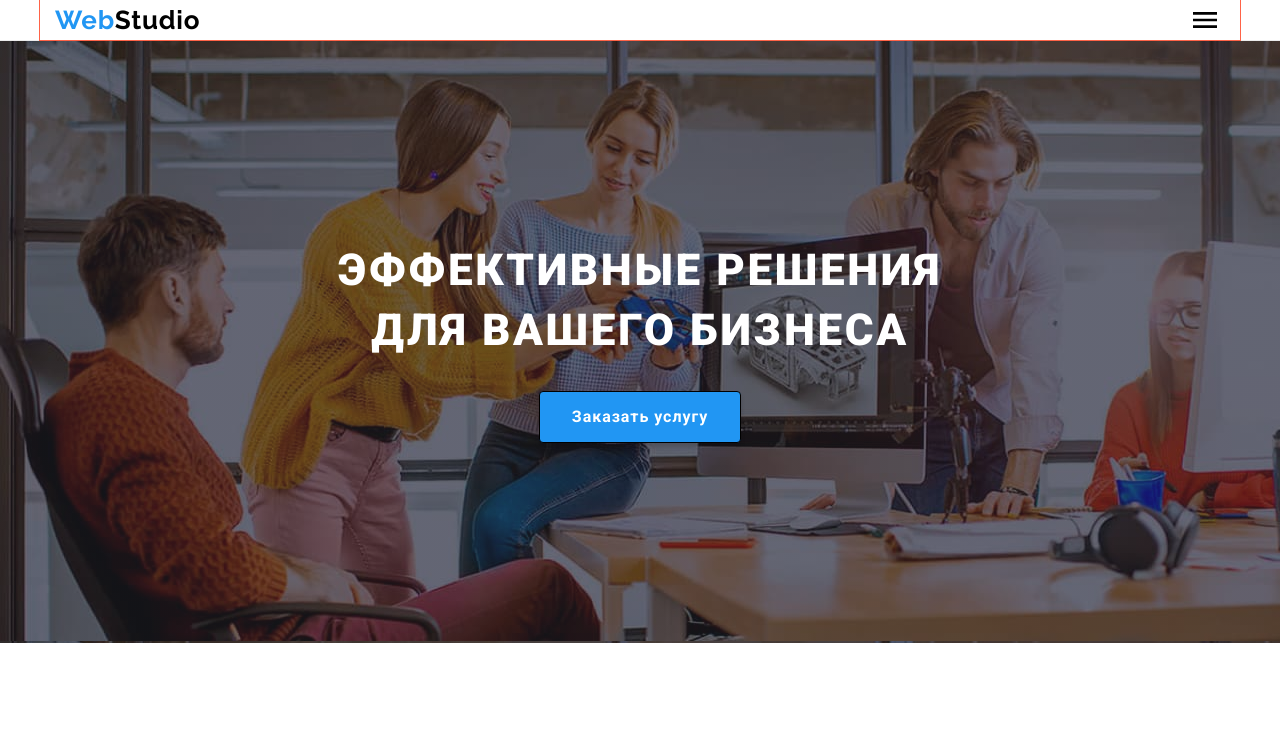
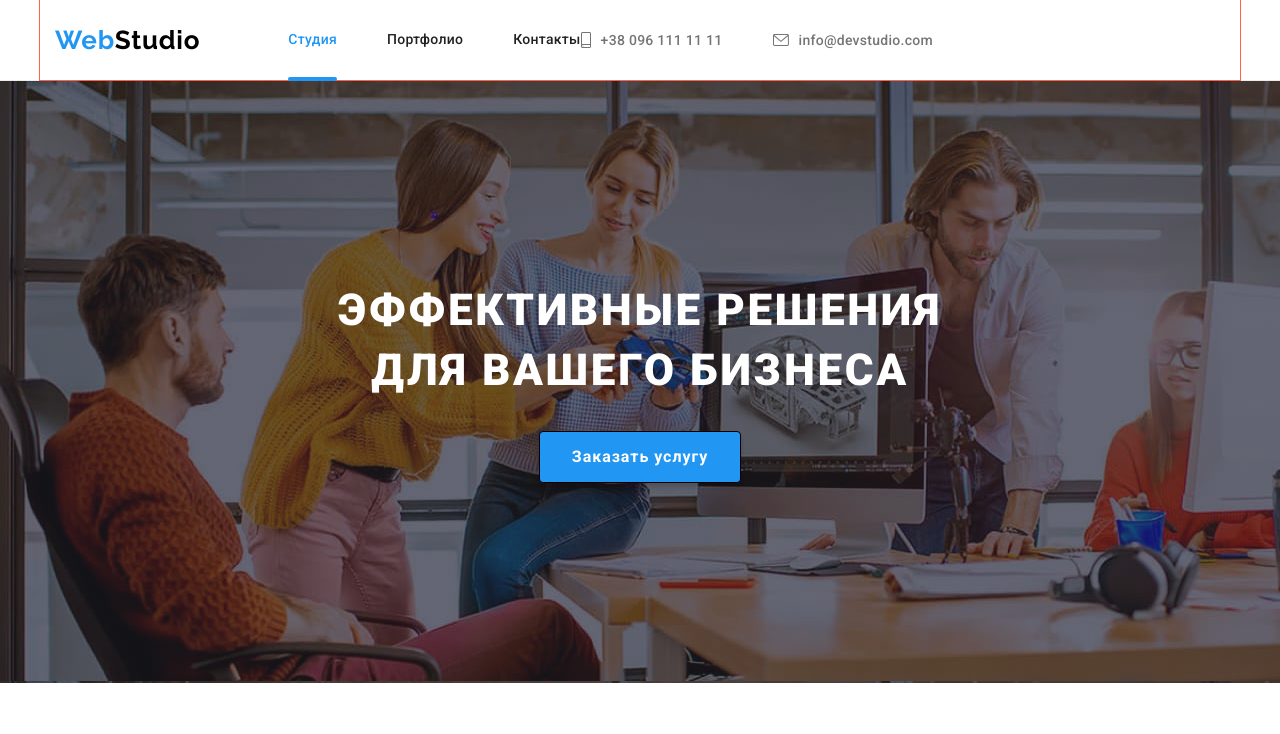
Before and after one commit to ASyrotenko/webstudio, a plain HTML site: page index.html in a window 1280 px wide. Shown: the top 734 px of the page. Drawn offline with nearby package versions, Linux system fonts and the light colour scheme.

Commit message:
Adaptive header-tablet (not end)

```diff
--- a/sass/components/header/_base.scss
+++ b/sass/components/header/_base.scss
@@ -5,7 +5,10 @@
 
 .header-container {
   display: flex;
-  justify-content: space-between;
+
+  @media screen and (max-width: 767px) {
+    justify-content: space-between;
+  }
 
   @media screen and (min-width: 768px) {
     align-items: center;
--- a/sass/components/header/_contacts.scss
+++ b/sass/components/header/_contacts.scss
@@ -1,4 +1,8 @@
 .contacts-list {
+  @media screen and (min-width: 768px) {
+    // margin-left: 96px;
+  }
+
   @media screen and (min-width: 1200px) {
     display: flex;
     gap: 50px;
--- a/sass/components/header/_menu-btn.scss
+++ b/sass/components/header/_menu-btn.scss
@@ -1,6 +1,10 @@
 .header__menu {
   display: flex;
   z-index: 1;
+
+  @media screen and (min-width: 768px) {
+    margin-left: 88px;
+  }
 }
 
 .menu-btn {
@@ -11,6 +15,10 @@
   padding: 0;
   border: none;
   z-index: 2;
+
+  @media screen and (min-width: 768px) {
+    display: none;
+  }
 }
 
 .menu-btn__icon-close {
@@ -19,28 +27,18 @@
   .menu-btn.is-open & {
     display: block;
   }
-
-  // transition: fill var(--main-duration) var(--main-timing-function);
-
-  // .menu-btn:hover & {
-  //   fill: var(--accent-primary-color);
-  // }
 }
 
 .menu-btn__icon-open {
   .menu-btn.is-open & {
     display: none;
   }
-
-  // transition: fill var(--main-duration) var(--main-timing-function);
-
-  // .menu-btn:hover & {
-  //   fill: var(--accent-primary-color);
-  // }
 }
 
 .menu-container {
   display: flex;
+
+  @media screen and (max-width: 767px) {
     flex-direction: column;
     transform: translateY(-100%);
     visibility: hidden;
@@ -66,3 +64,8 @@
       opacity: 1;
     }
   }
+
+  @media screen and (min-width: 768px) {
+    justify-content: space-between;
+  }
+}
--- a/sass/components/header/_navigation.scss
+++ b/sass/components/header/_navigation.scss
@@ -5,7 +5,6 @@
 .nav__list {
   @media screen and (min-width: 768px) {
     display: flex;
-    margin-left: 93px;
     gap: 50px;
   }
 }
@@ -28,6 +27,12 @@
   &:focus {
     color: var(--accent-primary-color);
   }
+
+  @media screen and (min-width: 768px) {
+    font-size: 14px;
+    line-height: 1.14;
+    padding: 32px 0;
+  }
 }
 
 .nav__link--current {
--- a/sass/components/header/_social.scss
+++ b/sass/components/header/_social.scss
@@ -7,6 +7,10 @@
 
   @media screen and (max-width: 445px) {
     justify-content: center;
+  }
+
+  @media screen and (min-width: 768px) {
+    display: none;
   }
 }
 
```
Also changed, not shown: css/main.css, css/main.min.css, 2 other files. Lines whose indentation alone changed are shown as unchanged.
